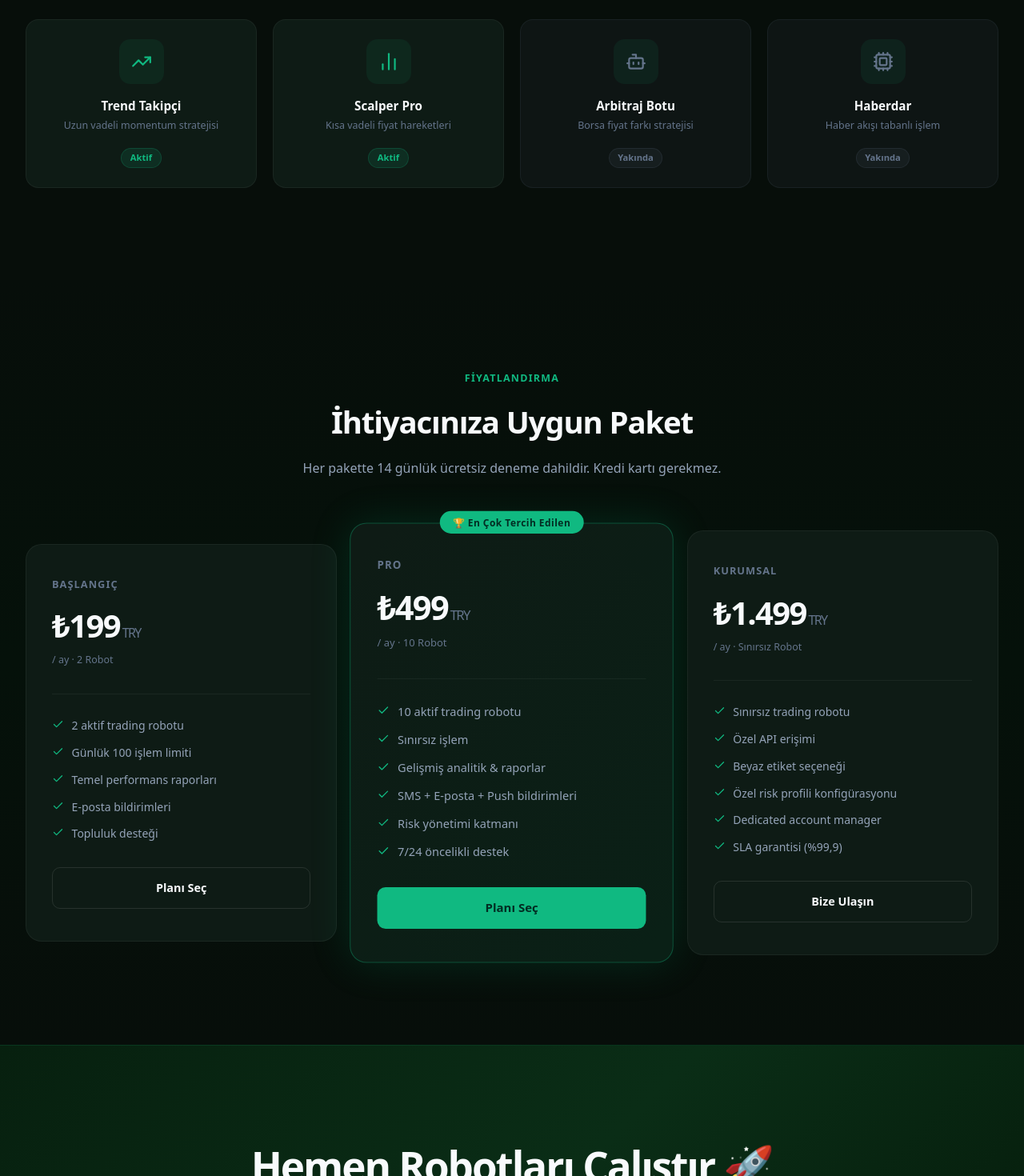
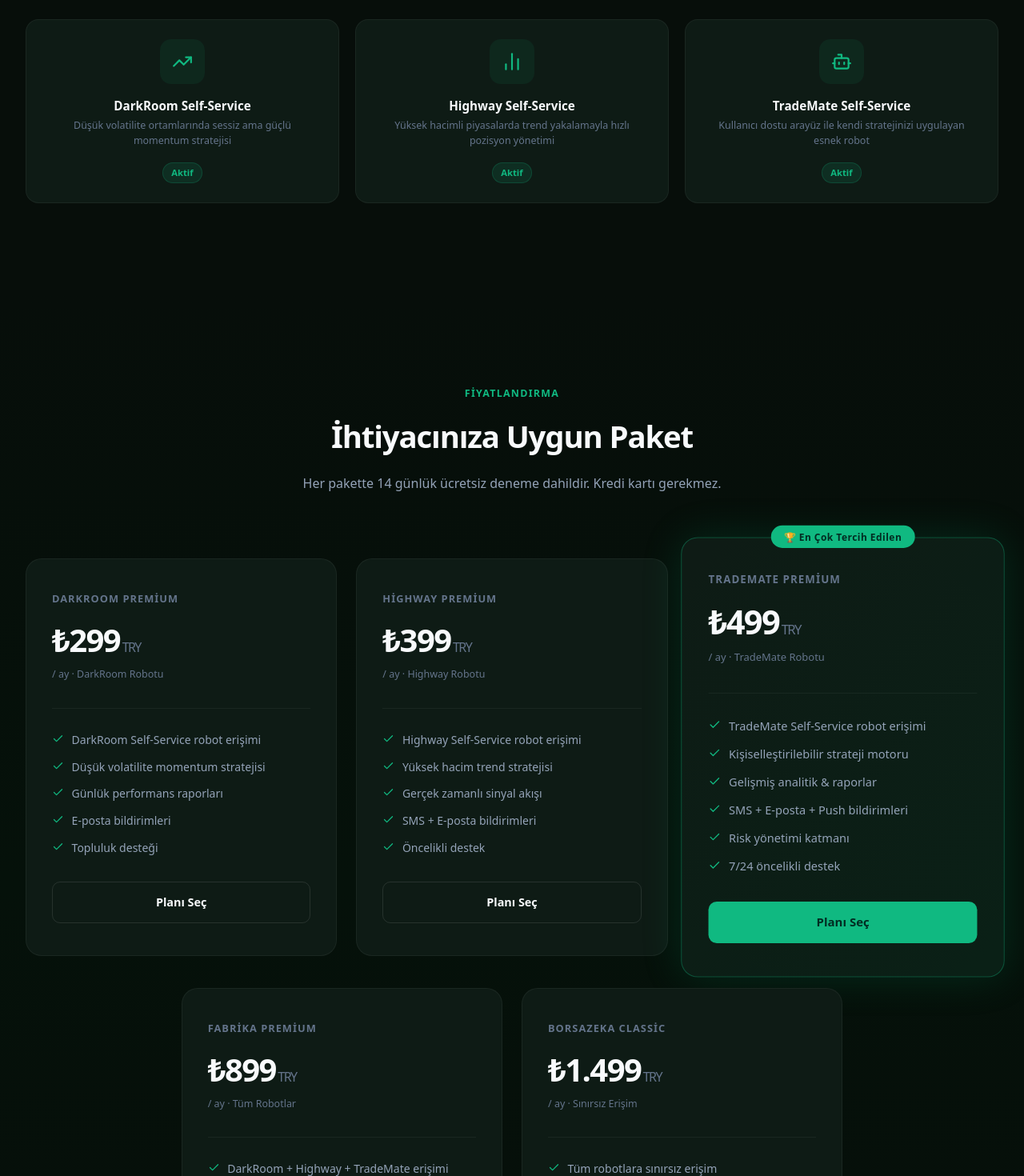
Before and after one commit to ayshegulkoca/borsazeka-dashboard, a Next.js app: page / in a window 1280 px wide. Shown: the part 2140-3610 px from the top of the page at 80% size. Built offline with nearby package versions, Linux system fonts and the light colour scheme.

Commit message:
feat: smart login redirect, all 5 BorsaZeka plans, real robots, new hero image and checkout fix

```diff
--- /dev/null
+++ b/app/actions/auth.ts
@@ -0,0 +1,25 @@
+"use server";
+
+import { signIn } from "@/auth";
+import { prisma } from "@/lib/prisma";
+import { auth } from "@/auth";
+import { redirect } from "next/navigation";
+
+/**
+ * Smart login: aktif aboneliği varsa /dashboard'a,
+ * yoksa /checkout'a yönlendir.
+ */
+export async function smartLogin(callbackUrl?: string) {
+  // Zaten giriş yapılmışsa kontrol et
+  const session = await auth();
+  if (session?.user?.id) {
+    const subscription = await prisma.subscription.findUnique({
+      where: { userId: session.user.id },
+    });
+    const isSubscribed =
+      subscription && subscription.status === "ACTIVE" && subscription.planType !== "FREE";
+    redirect(isSubscribed ? "/dashboard" : (callbackUrl ?? "/checkout"));
+  }
+  // Giriş yapılmamışsa Google ile giriş yaptır
+  await signIn("google", { redirectTo: callbackUrl ?? "/checkout" });
+}
--- /dev/null
+++ b/app/api/auth/redirect/route.ts
@@ -0,0 +1,31 @@
+import { auth } from "@/auth";
+import { prisma } from "@/lib/prisma";
+import { redirect } from "next/navigation";
+
+/**
+ * Giriş Yap akıllı yönlendirme:
+ * - Aktif aboneliği olan kullanıcı: /dashboard
+ * - Aboneliği olmayan kullanıcı: /checkout
+ */
+export async function GET() {
+  const session = await auth();
+
+  if (!session?.user?.id) {
+    redirect("/");
+  }
+
+  const subscription = await prisma.subscription.findUnique({
+    where: { userId: session.user.id },
+  });
+
+  const isSubscribed =
+    subscription &&
+    subscription.status === "ACTIVE" &&
+    subscription.planType !== "FREE";
+
+  if (isSubscribed) {
+    redirect("/dashboard");
+  } else {
+    redirect("/checkout");
+  }
+}
--- a/app/checkout/page.tsx
+++ b/app/checkout/page.tsx
@@ -3,24 +3,36 @@
 import { useSearchParams } from "next/navigation";
 import { useTransition, Suspense } from "react";
 import { activateSubscription } from "@/app/actions/subscription";
+import { PLAN_LABELS, PLAN_PRICES, VALID_PLAN_IDS, type PlanType } from "@/lib/plans";
 import { Activity, CheckCircle, CreditCard, Lock, Zap } from "lucide-react";
 import styles from "./checkout.module.css";
 
-type PlanType = "STARTER" | "PRO" | "ENTERPRISE";
 
-const PLAN_INFO: Record<PlanType, { name: string; price: string; robots: string; color: string }> = {
-  STARTER: { name: "Başlangıç", price: "₺199", robots: "2 Robot", color: "#64748b" },
-  PRO: { name: "Pro", price: "₺499", robots: "10 Robot", color: "var(--accent-primary)" },
-  ENTERPRISE: { name: "Kurumsal", price: "₺1.499", robots: "Sınırsız Robot", color: "#a78bfa" },
+
+const PLAN_ACCENT: Record<string, string> = {
+  DARKROOM_PREMIUM: "#60a5fa",
+  HIGHWAY_PREMIUM: "#f472b6",
+  TRADEMATE_PREMIUM: "var(--accent-primary)",
+  FABRIKA_PREMIUM: "#a78bfa",
+  BORSAZEKA_CLASSIC: "#fbbf24",
+  STARTER: "#64748b",
+  PRO: "var(--accent-primary)",
+  ENTERPRISE: "#a78bfa",
 };
+
+const VALID_PLANS = VALID_PLAN_IDS as readonly string[];
 
 function CheckoutContent() {
   const searchParams = useSearchParams();
-  const rawPlan = searchParams.get("plan") ?? "PRO";
-  const plan: PlanType = (["STARTER", "PRO", "ENTERPRISE"].includes(rawPlan)
+  const rawPlan = searchParams.get("plan") ?? "TRADEMATE_PREMIUM";
+  const plan: PlanType = (VALID_PLANS.includes(rawPlan as PlanType)
     ? rawPlan
-    : "PRO") as PlanType;
-  const info = PLAN_INFO[plan];
+    : "TRADEMATE_PREMIUM") as PlanType;
+
+  const planName = PLAN_LABELS[plan] ?? plan;
+  const planPrice = PLAN_PRICES[plan] ?? "₺499";
+  const accentColor = PLAN_ACCENT[plan] ?? "var(--accent-primary)";
+
   const [isPending, startTransition] = useTransition();
 
   const handleActivate = () => {
@@ -44,15 +56,18 @@ function CheckoutContent() {
         <p className={styles.subtitle}>Planınızı onaylayın ve hemen robotlarınızı çalıştırın.</p>
 
         {/* Plan Summary */}
-        <div className={styles.planBox} style={{ borderColor: info.color + "44" }}>
+        <div className={styles.planBox} style={{ borderColor: accentColor + "44" }}>
           <div className={styles.planBoxLeft}>
-            <span className={styles.planTag} style={{ color: info.color, background: info.color + "18" }}>
-              {info.name} Planı
+            <span
+              className={styles.planTag}
+              style={{ color: accentColor, background: accentColor + "18" }}
+            >
+              {planName}
             </span>
-            <span className={styles.planRobots}>{info.robots}</span>
+            <span className={styles.planRobots}>14 gün ücretsiz deneme dahil</span>
           </div>
-          <div className={styles.planPrice} style={{ color: info.color }}>
-            {info.price}
+          <div className={styles.planPrice} style={{ color: accentColor }}>
+            {planPrice}
             <span className={styles.planPeriod}> / ay</span>
           </div>
         </div>
@@ -101,19 +116,23 @@ function CheckoutContent() {
           </div>
         </div>
 
-        {/* Simulate Payment Button */}
+        {/* Confirm Button */}
         <button
           className={styles.payButton}
           onClick={handleActivate}
           disabled={isPending}
-          style={{ opacity: isPending ? 0.7 : 1 }}
+          style={{
+            opacity: isPending ? 0.7 : 1,
+            background: accentColor === "var(--accent-primary)" ? "var(--accent-primary)" : accentColor,
+            color: "#fff",
+          }}
         >
           {isPending ? (
-            <>Ödeme Simülasyonu Yapılıyor...</>
+            <>Kaydediliyor...</>
           ) : (
             <>
               <Zap size={18} />
-              Ödemeyi Onayla & Başla ({info.price}/ay)
+              Ödemeyi Onayla & Başla ({planPrice}/ay)
             </>
           )}
         </button>
--- a/app/components/landing/Navbar.tsx
+++ b/app/components/landing/Navbar.tsx
@@ -37,12 +37,14 @@ export default function Navbar() {
 
         {/* Right Actions */}
         <div className={styles.navActions}>
+          {/* Giriş Yap: abone olanı dashboard'a, olmayanı checkout'a yönlendir */}
           <button
             className={styles.btnGhost}
-            onClick={() => signIn("google", { callbackUrl: "/dashboard" })}
+            onClick={() => signIn("google", { callbackUrl: "/api/auth/redirect" })}
           >
             Giriş Yap
           </button>
+          {/* Hemen Başla: yeni kullanıcı, checkout'a yönlendir */}
           <button
             className={styles.btnSolid}
             onClick={() => signIn("google", { callbackUrl: "/checkout" })}
@@ -73,7 +75,7 @@ export default function Navbar() {
           <button
             className={styles.btnGhost}
             style={{ flex: 1, textAlign: "center" }}
-            onClick={() => signIn("google", { callbackUrl: "/dashboard" })}
+            onClick={() => signIn("google", { callbackUrl: "/api/auth/redirect" })}
           >
             Giriş Yap
           </button>
--- a/app/components/landing/PricingCards.tsx
+++ b/app/components/landing/PricingCards.tsx
@@ -6,30 +6,42 @@ import styles from "./landing.module.css";
 
 const plans = [
   {
-    id: "STARTER",
-    name: "Başlangıç",
-    price: "199",
-    period: "/ ay",
-    robotCount: "2 Robot",
+    id: "DARKROOM_PREMIUM",
+    name: "DarkRoom Premium",
+    price: "299",
+    robotCount: "DarkRoom Robotu",
     featured: false,
     features: [
-      "2 aktif trading robotu",
-      "Günlük 100 işlem limiti",
-      "Temel performans raporları",
+      "DarkRoom Self-Service robot erişimi",
+      "Düşük volatilite momentum stratejisi",
+      "Günlük performans raporları",
       "E-posta bildirimleri",
       "Topluluk desteği",
     ],
   },
   {
-    id: "PRO",
-    name: "Pro",
+    id: "HIGHWAY_PREMIUM",
+    name: "Highway Premium",
+    price: "399",
+    robotCount: "Highway Robotu",
+    featured: false,
+    features: [
+      "Highway Self-Service robot erişimi",
+      "Yüksek hacim trend stratejisi",
+      "Gerçek zamanlı sinyal akışı",
+      "SMS + E-posta bildirimleri",
+      "Öncelikli destek",
+    ],
+  },
+  {
+    id: "TRADEMATE_PREMIUM",
+    name: "TradeMate Premium",
     price: "499",
-    period: "/ ay",
-    robotCount: "10 Robot",
+    robotCount: "TradeMate Robotu",
     featured: true,
     features: [
-      "10 aktif trading robotu",
-      "Sınırsız işlem",
+      "TradeMate Self-Service robot erişimi",
+      "Kişiselleştirilebilir strateji motoru",
       "Gelişmiş analitik & raporlar",
       "SMS + E-posta + Push bildirimleri",
       "Risk yönetimi katmanı",
@@ -37,17 +49,29 @@ const plans = [
     ],
   },
   {
-    id: "ENTERPRISE",
-    name: "Kurumsal",
-    price: "1.499",
-    period: "/ ay",
-    robotCount: "Sınırsız Robot",
+    id: "FABRIKA_PREMIUM",
+    name: "Fabrika Premium",
+    price: "899",
+    robotCount: "Tüm Robotlar",
     featured: false,
     features: [
-      "Sınırsız trading robotu",
-      "Özel API erişimi",
+      "DarkRoom + Highway + TradeMate erişimi",
+      "Çoklu robot eş zamanlı çalıştırma",
+      "Portföy otomasyonu & risk yönetimi",
+      "Tüm bildirim kanalları",
+      "Öncelikli teknik destek",
+    ],
+  },
+  {
+    id: "BORSAZEKA_CLASSIC",
+    name: "BorsaZeka Classic",
+    price: "1.499",
+    robotCount: "Sınırsız Erişim",
+    featured: false,
+    features: [
+      "Tüm robotlara sınırsız erişim",
+      "Özel API entegrasyonu",
       "Beyaz etiket seçeneği",
-      "Özel risk profili konfigürasyonu",
       "Dedicated account manager",
       "SLA garantisi (%99,9)",
     ],
@@ -66,10 +90,36 @@ export default function PricingCards() {
           </p>
         </div>
 
+        {/* 5 kart: ilk satır 3, ikinci satır 2 ortada */}
+        <div style={{ display: "flex", flexDirection: "column", gap: "1.5rem" }}>
+          {/* Üst sıra: 3 kart */}
           <div className={styles.pricingGrid}>
-          {plans.map((plan) => (
+            {plans.slice(0, 3).map((plan) => (
+              <PlanCard key={plan.id} plan={plan} />
+            ))}
+          </div>
+          {/* Alt sıra: 2 kart ortada */}
+          <div style={{
+            display: "grid",
+            gridTemplateColumns: "repeat(2, 1fr)",
+            gap: "1.5rem",
+            maxWidth: "calc(66.666% + 1rem)",
+            margin: "0 auto",
+            width: "100%",
+          }}>
+            {plans.slice(3).map((plan) => (
+              <PlanCard key={plan.id} plan={plan} />
+            ))}
+          </div>
+        </div>
+      </div>
+    </section>
+  );
+}
+
+function PlanCard({ plan }: { plan: typeof plans[0] }) {
+  return (
     <div
-              key={plan.id}
       className={`${styles.pricingCard} ${plan.featured ? styles.pricingCardFeatured : ""}`}
     >
       {plan.featured && (
@@ -82,7 +132,7 @@ export default function PricingCards() {
         ₺{plan.price}
         <span> TRY</span>
       </div>
-              <div className={styles.pricingPeriod}>{plan.period} · {plan.robotCount}</div>
+      <div className={styles.pricingPeriod}>/ ay · {plan.robotCount}</div>
 
       <div className={styles.pricingDivider} />
 
@@ -103,12 +153,8 @@ export default function PricingCards() {
           })
         }
       >
-                {plan.id === "ENTERPRISE" ? "Bize Ulaşın" : "Planı Seç"}
+        Planı Seç
       </button>
     </div>
-          ))}
-        </div>
-      </div>
-    </section>
   );
 }
--- a/app/components/landing/RobotsSection.tsx
+++ b/app/components/landing/RobotsSection.tsx
@@ -1,34 +1,27 @@
-import { Bot, TrendingUp, BarChart2, Cpu } from "lucide-react";
+import { Bot, TrendingUp, BarChart2 } from "lucide-react";
 import styles from "./landing.module.css";
 
 const robots = [
   {
     icon: TrendingUp,
-    name: "Trend Takipçi",
-    desc: "Uzun vadeli momentum stratejisi",
+    name: "DarkRoom Self-Service",
+    desc: "Düşük volatilite ortamlarında sessiz ama güçlü momentum stratejisi",
     badge: "Aktif",
     coming: false,
   },
   {
     icon: BarChart2,
-    name: "Scalper Pro",
-    desc: "Kısa vadeli fiyat hareketleri",
+    name: "Highway Self-Service",
+    desc: "Yüksek hacimli piyasalarda trend yakalamayla hızlı pozisyon yönetimi",
     badge: "Aktif",
     coming: false,
   },
   {
     icon: Bot,
-    name: "Arbitraj Botu",
-    desc: "Borsa fiyat farkı stratejisi",
-    badge: "Yakında",
-    coming: true,
-  },
-  {
-    icon: Cpu,
-    name: "Haberdar",
-    desc: "Haber akışı tabanlı işlem",
-    badge: "Yakında",
-    coming: true,
+    name: "TradeMate Self-Service",
+    desc: "Kullanıcı dostu arayüz ile kendi stratejinizi uygulayan esnek robot",
+    badge: "Aktif",
+    coming: false,
   },
 ];
 
@@ -44,19 +37,16 @@ export default function RobotsSection() {
           </p>
         </div>
 
-        <div className={styles.robotGrid}>
+        <div className={styles.robotGrid} style={{ gridTemplateColumns: "repeat(3, 1fr)" }}>
           {robots.map((r) => {
             const Icon = r.icon;
             return (
               <div
                 key={r.name}
-                className={`${styles.robotCard} ${r.coming ? styles.robotComingSoon : ""}`}
+                className={styles.robotCard}
               >
                 <div className={styles.robotIconWrap}>
-                  <Icon
-                    size={26}
-                    color={r.coming ? "var(--text-muted)" : "var(--accent-primary)"}
-                  />
+                  <Icon size={26} color="var(--accent-primary)" />
                 </div>
                 <div className={styles.robotName}>{r.name}</div>
                 <div className={styles.robotDesc}>{r.desc}</div>
--- a/app/dashboard/layout.tsx
+++ b/app/dashboard/layout.tsx
@@ -1,6 +1,7 @@
 import { auth } from "@/auth";
 import { prisma } from "@/lib/prisma";
 import { redirect } from "next/navigation";
+import { PLAN_LABELS } from "@/lib/plans";
 import DashboardShell from "./DashboardShell";
 
 export default async function DashboardLayout({
@@ -14,19 +15,14 @@ export default async function DashboardLayout({
     redirect("/");
   }
 
-  // Fetch subscription for the plan badge
+  // Abonelik bilgisini çek
   const subscription = await prisma.subscription.findUnique({
     where: { userId: session.user.id },
   });
 
-  const planLabel =
-    subscription?.planType === "PRO"
-      ? "Pro"
-      : subscription?.planType === "ENTERPRISE"
-      ? "Kurumsal"
-      : subscription?.planType === "STARTER"
-      ? "Başlangıç"
-      : "Ücretsiz";
+  const planLabel = subscription?.planType
+    ? (PLAN_LABELS[subscription.planType] ?? subscription.planType)
+    : "Ücretsiz";
 
   return (
     <DashboardShell
--- a/auth.ts
+++ b/auth.ts
@@ -6,4 +6,21 @@ import authConfig from "./auth.config"
 export const { handlers, signIn, signOut, auth } = NextAuth({
   adapter: PrismaAdapter(prisma),
   ...authConfig,
+  callbacks: {
+    ...authConfig.callbacks,
+    // Kullanıcı id'sini JWT token'a ekle
+    async jwt({ token, user }) {
+      if (user?.id) {
+        token.id = user.id
+      }
+      return token
+    },
+    // Session'a user id'yi geçir
+    async session({ session, token }) {
+      if (token?.id && session.user) {
+        session.user.id = token.id as string
+      }
+      return session
+    },
+  },
 })
--- /dev/null
+++ b/lib/plans.ts
@@ -0,0 +1,35 @@
+export const PLAN_LABELS: Record<string, string> = {
+  DARKROOM_PREMIUM: "DarkRoom Premium",
+  HIGHWAY_PREMIUM: "Highway Premium",
+  TRADEMATE_PREMIUM: "TradeMate Premium",
+  FABRIKA_PREMIUM: "Fabrika Premium",
+  BORSAZEKA_CLASSIC: "BorsaZeka Classic",
+  STARTER: "Başlangıç",
+  PRO: "Pro",
+  ENTERPRISE: "Kurumsal",
+  FREE: "Ücretsiz",
+};
+
+export const PLAN_PRICES: Record<string, string> = {
+  DARKROOM_PREMIUM: "₺299",
+  HIGHWAY_PREMIUM: "₺399",
+  TRADEMATE_PREMIUM: "₺499",
+  FABRIKA_PREMIUM: "₺899",
+  BORSAZEKA_CLASSIC: "₺1.499",
+  STARTER: "₺199",
+  PRO: "₺499",
+  ENTERPRISE: "₺1.499",
+};
+
+export const VALID_PLAN_IDS = [
+  "DARKROOM_PREMIUM",
+  "HIGHWAY_PREMIUM",
+  "TRADEMATE_PREMIUM",
+  "FABRIKA_PREMIUM",
+  "BORSAZEKA_CLASSIC",
+  "STARTER",
+  "PRO",
+  "ENTERPRISE",
+] as const;
+
+export type PlanType = (typeof VALID_PLAN_IDS)[number];
```
Also changed, not shown: app/actions/subscription.ts (+5 -2 lines), public/dashboard-mockup.png, 1 other file (tests, documents, lock files or other folders). Lines whose indentation alone changed are shown as unchanged.
